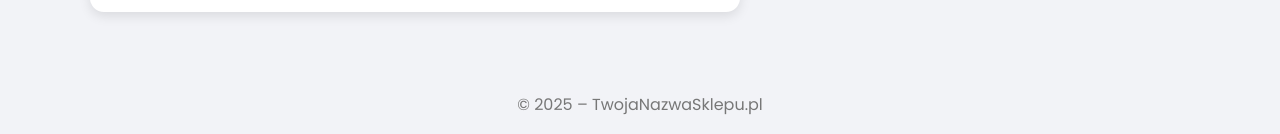
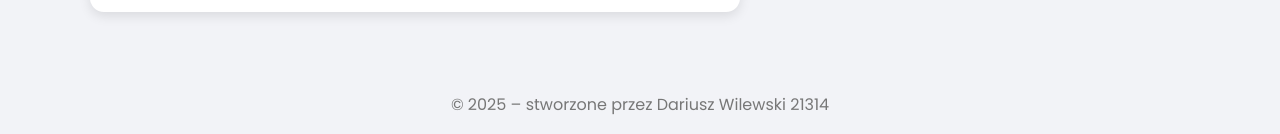
Before and after one commit to Darius-core/product-in-360-view, a plain HTML site: page index.html in a window 1280 px wide. Shown: the part 738-872 px from the top of the page. Drawn offline with nearby package versions, Linux system fonts and the light colour scheme; a script that the page names is missing.

Commit message:
podpis pracy

```diff
--- a/index.html
+++ b/index.html
@@ -124,7 +124,7 @@
 </div>
 
 <footer>
-    © 2025 – TwojaNazwaSklepu.pl
+    © 2025 – stworzone przez Dariusz Wilewski 21314
 </footer>
 
 <script>
```
